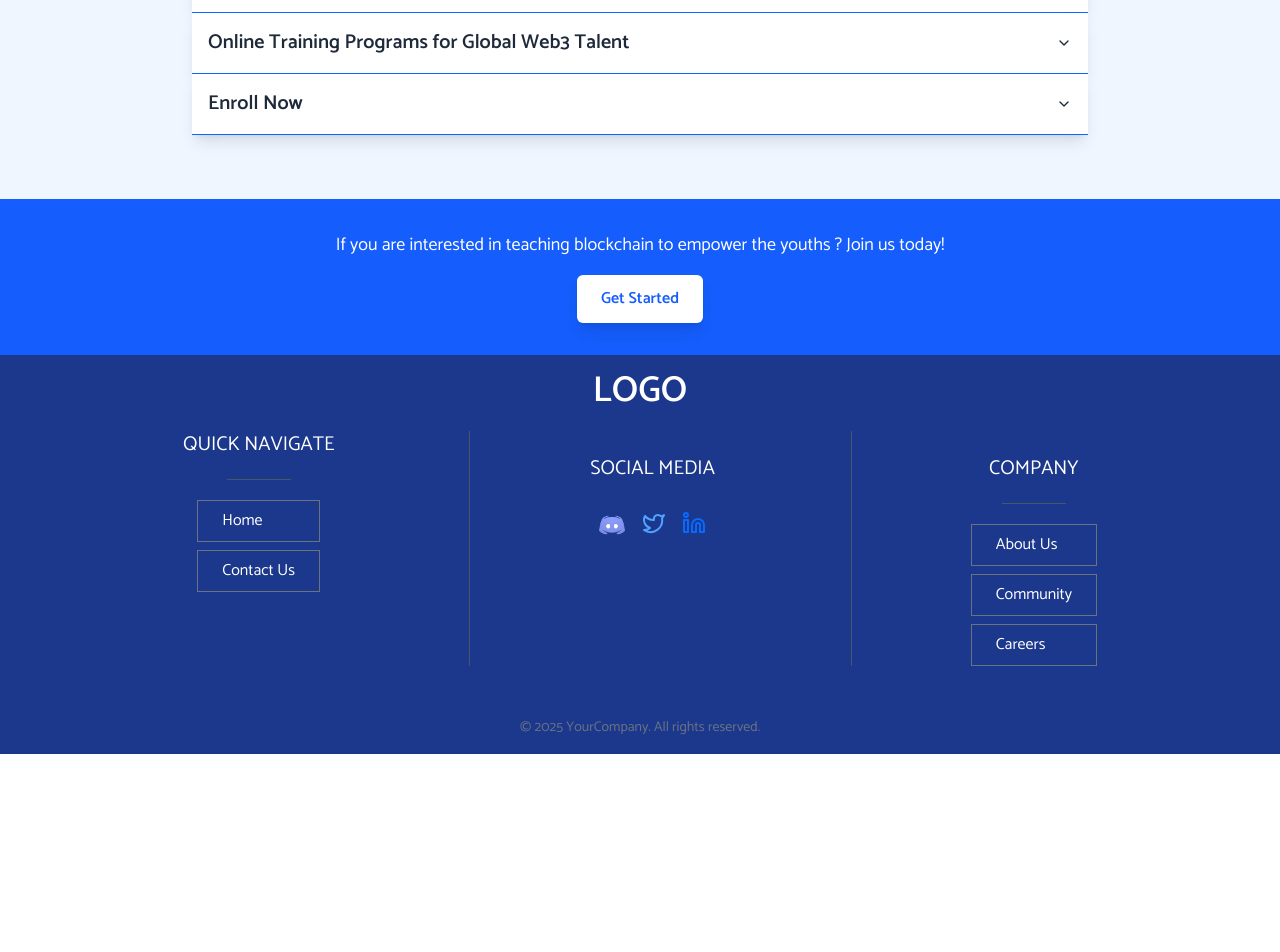
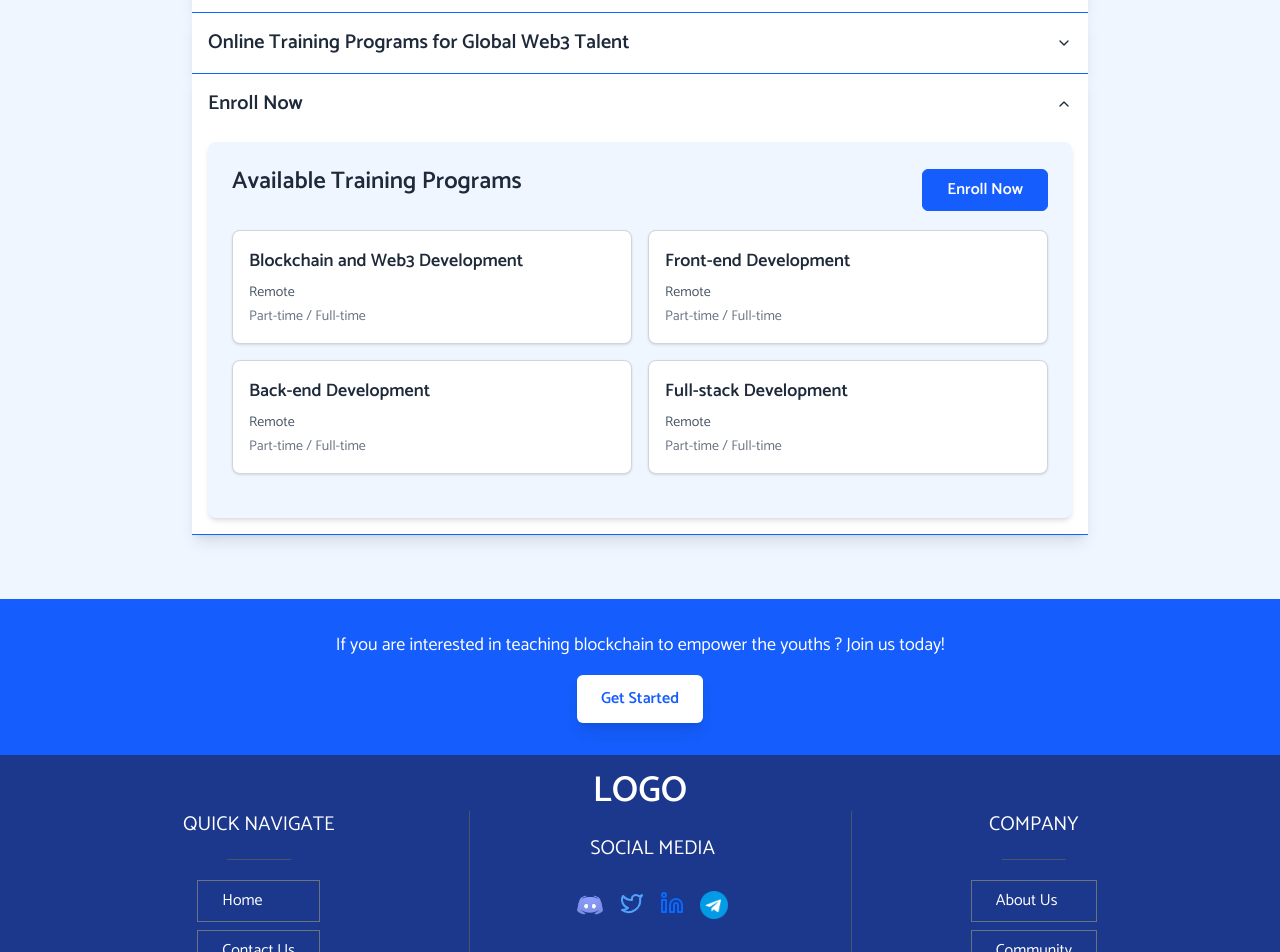
Before and after one commit to vairabarath/InkYank-FE, a React (Vite) app: page /careers in a window 1280 px wide. Shown: the part 1560-2512 px from the top of the page. Before the commit the page ends 2314 px from the top, so only its background shows below. Built offline with nearby package versions, Linux system fonts and the light colour scheme.

Commit message:
sunday commit

```diff
--- a/src/components/careers/Accordian.tsx
+++ b/src/components/careers/Accordian.tsx
@@ -8,6 +8,7 @@ import {
 } from "react";
 import { ChevronDown } from "lucide-react";
 
+// Define the context for the Accordion
 interface AccordionContextProps {
   selected: string | null;
   setSelected: (value: string | null) => void;
@@ -17,6 +18,7 @@ const AccordionContext = createContext<AccordionContextProps | undefined>(
   undefined
 );
 
+// Accordion component
 interface AccordionProps {
   children: ReactNode;
   value?: string;
@@ -29,8 +31,11 @@ export default function Accordion({
   onChange,
   ...props
 }: AccordionProps) {
-  const [selected, setSelected] = useState<string | null>(value || null);
+  const [selected, setSelected] = useState<null | string>(
+    value || "Enrollment"
+  );
 
+  // Notify parent when selected changes
   useEffect(() => {
     onChange?.(selected);
   }, [selected, onChange]);
@@ -44,6 +49,7 @@ export default function Accordion({
   );
 }
 
+// AccordionItem component
 interface AccordionItemProps {
   children: ReactNode;
   value: string;
@@ -62,29 +68,50 @@ export function AccordionItem({
   }
 
   const { selected, setSelected } = context;
-  const open = selected === value;
+  const open = selected === value; // Determine if this item is open
   const ref = useRef<HTMLDivElement>(null);
+  const [height, setHeight] = useState(0);
+
+  // Update height when open state changes
+  useEffect(() => {
+    if (open && ref.current) {
+      setHeight(ref.current.scrollHeight); // Expand to full height
+    } else {
+      setHeight(0); // Collapse
+    }
+  }, [open]);
+
+  // Handle click to toggle open/close
+  const handleClick = () => {
+    if (open) {
+      setSelected(null); // Close the currently open item
+    } else {
+      setSelected(value); // Open this item and close others
+    }
+  };
 
   return (
     <div className="shadow-lg">
       <li className="border-b border-blue bg-white" {...props}>
         <header
           role="button"
-          onClick={() => setSelected(open ? null : value)}
-          className="flex justify-between items-center p-4 "
+          onClick={handleClick}
+          className="flex justify-between items-center p-4 cursor-pointer"
         >
           <div className="md:text-xl font-semibold">{trigger}</div>
-
           <ChevronDown
             size={16}
-            className={`transition-transform ${open ? "rotate-180" : ""}`}
+            className={`transition-transform duration-300 ${
+              open ? "rotate-180" : ""
+            }`}
           />
         </header>
+
         <div
-          className="overflow-y-hidden transition-all"
-          style={{ height: open ? ref.current?.offsetHeight || 0 : 0 }}
+          className="overflow-hidden transition-all duration-500 ease-in-out"
+          style={{ maxHeight: `${height}px` }}
         >
-          <div className="pt-2 p-4" ref={ref}>
+          <div ref={ref} className="pt-2 p-4">
             {children}
           </div>
         </div>
--- a/src/components/careers/TrainingProgram.tsx
+++ b/src/components/careers/TrainingProgram.tsx
@@ -92,10 +92,9 @@ const TrainingProgram = () => {
               </div>
             </div>
           </AccordionItem>
-        </Accordion>
 
-        {/* Online Training Program */}
-        <Accordion>
+          {/* Online Training Program */}
+
           <AccordionItem
             value="Online Training Program"
             trigger="Online Training Programs for Global Web3 Talent"
@@ -137,9 +136,7 @@ const TrainingProgram = () => {
               </div>
             </div>
           </AccordionItem>
-        </Accordion>
 
-        <Accordion>
           <AccordionItem value="Enrollment" trigger="Enroll Now">
             <div className="bg-blue-50 p-6 rounded-lg shadow-md ">
               <div className="pb-4 w-full flex items-center justify-between">
--- a/src/components/global-components/Footer.tsx
+++ b/src/components/global-components/Footer.tsx
@@ -3,12 +3,12 @@ import { Linkedin, Twitter } from "lucide-react";
 const Footer = () => {
   return (
     <footer className="w-full bg-[#1C388C] text-white py-4">
-      <div className="flex flex-col items-center gap-5">
+      <div className="flex flex-col items-center ">
         <h2 className="text-4xl font-semibold">LOGO</h2>
 
         <div className="max-w-[1440px] w-[90%] mx-auto px-6 grid grid-cols-1 gap-10 text-center md:grid-cols-3 md:text-left">
-          {/* Column 1 - Contact */}
-          <div className="flex flex-col items-center md:items-center space-y-5">
+          {/* Column 1 - NAVIGATION */}
+          <div className="flex flex-col items-center mt-6 md:mt-0 md:items-center space-y-5">
             <h2 className="text-xl text-white">QUICK NAVIGATE</h2>
             <hr className="border-gray-600 w-16" />
             <div className="flex flex-col gap-2">
@@ -40,11 +40,14 @@ const Footer = () => {
               <a href="#" className="hover:text-gray-400 transition">
                 <Linkedin className="text-blue text-2xl" />
               </a>
+              <a href="#" className="hover:text-gray-400 transition">
+                <img src="/telegram.png" alt="" className="w-7 h-7 mb-3" />
+              </a>
             </div>
           </div>
 
           {/* Column 3 - Company */}
-          <div className="border-t border-gray-600 pt-6 md:border-l md:border-t-0 md:pl-6 space-y-5 flex flex-col items-center ">
+          <div className="border-t border-gray-600 pt-6 md:pt-0  md:border-l md:border-t-0 md:pl-6 space-y-5 flex flex-col items-center ">
             <h2 className="text-xl text-white">COMPANY</h2>
             <hr className="border-gray-600 w-16" />
             <div className="flex flex-col gap-2">
--- a/src/pages/Career.tsx
+++ b/src/pages/Career.tsx
@@ -106,7 +106,10 @@ const Career = () => {
         </div>
       </section>
 
-      <TrainingPrograms />
+      {/* Training Programs */}
+      <section>
+        <TrainingPrograms />
+      </section>
 
       {/* Footer */}
       <footer className="bg-blue-600 text-white py-8">
--- a/src/pages/Contact.tsx
+++ b/src/pages/Contact.tsx
@@ -107,17 +107,18 @@ const Contact = () => {
                 Contact Information
               </h2>
               <div className="mt-8">
+                <div className="flex items-center  mt-2 gap-1">
+                  <Mail className="w-5 h-5 mb-3 text-blue" />
+                  <div className="mb-2 flex items-start gap-8">
+                    <h4 className="text-xl font-bold">Email:</h4>
+                    <p className="text-gray-800 text-xl">contact@inkyank.com</p>
+                  </div>
+                </div>
                 <div className="flex items-center mt-2 gap-4">
                   <Twitter className="w-5 h-5 mb-3 text-blue" />
                   <Linkedin className="w-5 h-5 mb-3 text-blue" />
                   <img src="/Discord.png" alt="" className="w-7 h-7 mb-3" />
-                </div>
-                <div className="flex items-center  mt-2 gap-1">
-                  <Mail className="w-5 h-5 mb-3 text-blue" />
-                  <div className="mb-2 flex items-start gap-8">
-                    <h4 className="text-lg font-bold">Email:</h4>
-                    <p className="text-gray-800">contact@inkyank.com</p>
-                  </div>
+                  <img src="/telegram.png" alt="" className="w-7 h-7 mb-3" />
                 </div>
               </div>
             </div>
```
Also changed, not shown: public/telegram.png (added).
